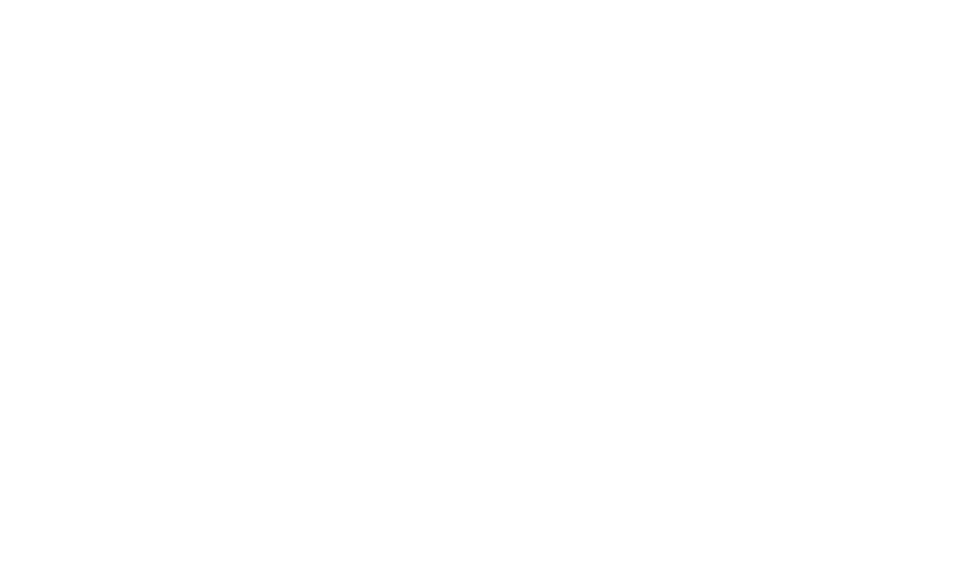
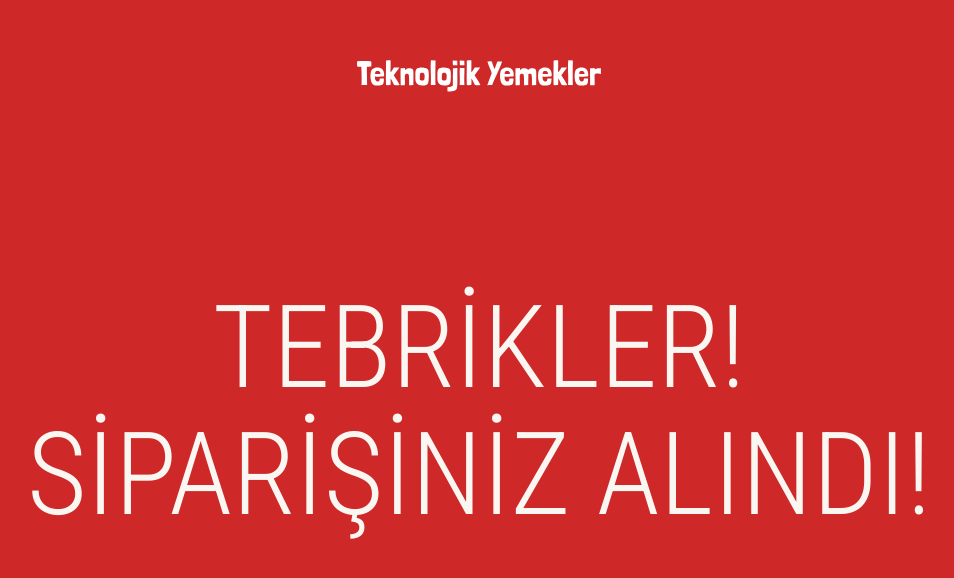
Before and after one commit to tayfun-pekdemir/pizza-project, a React (Vite) app: page /success in a window 1280 px wide. Shown: the part 116-694 px from the top of the page, without its empty margins (161-1115 px from the left). Built offline with nearby package versions, Linux system fonts and the light colour scheme; a web font is replaced by a local one.

Commit message:
SuccessPage bileşenleri eklendi ve CSS'leri yazıldı.

```diff
--- a/src/App.css
+++ b/src/App.css
@@ -43,3 +43,34 @@
   width: 19vw;
   height: auto;
 }
+
+/*SuccessPage styles*/
+
+.success-page {
+  background-color: #CE2829;
+  background-size: cover;
+  background-position: center;
+  width: 100vw;
+  height: 100vh;
+  display: flex;
+  flex-direction: column;
+  align-items: center;
+  padding-top: 6rem;
+  gap: 3rem;
+}
+
+.success-page h1 {
+  text-align: center;
+  font-family: "Roboto Condensed", sans-serif;
+  color: #FAF7F2;
+  font-weight: 300;
+  font-size: 7.2rem;
+  line-height: 1.1;
+  margin: auto;
+}
+
+.success-page img {
+  width: 19vw;
+  height: auto;
+  margin-top:5rem;
+}
--- a/src/pages/SuccessPage.jsx
+++ b/src/pages/SuccessPage.jsx
@@ -1,6 +1,8 @@
 export default function SuccessPage () {
     return(
-        <>
-        </>
+        <div className="success-page">
+            <img src="../images/iteration-1-images/logo.svg" alt="Logo" />
+            <h1>TEBRİKLER!<br/>SİPARİŞİNİZ ALINDI!</h1>
+        </div>
     )
 }
```
